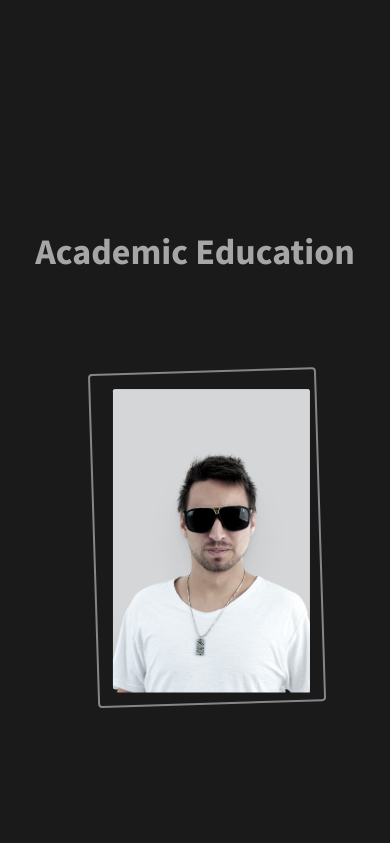
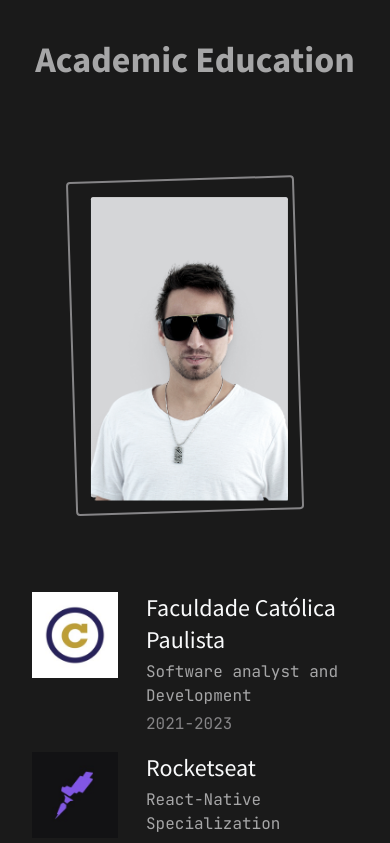
Before and after one commit to Jeffersoncharlles/portfolio, a Next.js app in the folder web/: page / in a window 390 px wide. Shown: the part 1140-1983 px from the top of the page. Built offline with nearby package versions, Linux system fonts and the light colour scheme.

Commit message:
chore: responsive svg image

```diff
--- a/web/src/assets/SVGS/PhotoSvg/index.tsx
+++ b/web/src/assets/SVGS/PhotoSvg/index.tsx
@@ -10,6 +10,7 @@ const SvgComponent = ({ urlImage, styleClass, ...rest }:Props) => (
   <svg
     fill="none"
     xmlns="http://www.w3.org/2000/svg"
+    className={styles.pictureSvg}
     {...rest}
   >
     <g filter="url(#a)">
@@ -31,71 +32,6 @@ const SvgComponent = ({ urlImage, styleClass, ...rest }:Props) => (
       strokeWidth={2}
       className={styles.borderImg}
     />
-
-
-    <defs>
-      <filter
-        id="a"
-        x={0.981}
-        y={29.248}
-        width={586}
-        height={730}
-        filterUnits="userSpaceOnUse"
-        colorInterpolationFilters="sRGB"
-      >
-        <feFlood floodOpacity={0} result="BackgroundImageFix" />
-        <feColorMatrix
-          in="SourceAlpha"
-          values="0 0 0 0 0 0 0 0 0 0 0 0 0 0 0 0 0 0 127 0"
-          result="hardAlpha"
-        />
-        <feOffset dy={3.623} />
-        <feGaussianBlur stdDeviation={1.812} />
-        <feColorMatrix values="0 0 0 0 0.0627451 0 0 0 0 0.0627451 0 0 0 0 0.0627451 0 0 0 0.0209047 0" />
-        <feBlend in2="BackgroundImageFix" result="effect1_dropShadow_301_216" />
-        <feColorMatrix
-          in="SourceAlpha"
-          values="0 0 0 0 0 0 0 0 0 0 0 0 0 0 0 0 0 0 127 0"
-          result="hardAlpha"
-        />
-        <feOffset dy={10.017} />
-        <feGaussianBlur stdDeviation={5.009} />
-        <feColorMatrix values="0 0 0 0 0.0627451 0 0 0 0 0.0627451 0 0 0 0 0.0627451 0 0 0 0.03 0" />
-        <feBlend
-          in2="effect1_dropShadow_301_216"
-          result="effect2_dropShadow_301_216"
-        />
-        <feColorMatrix
-          in="SourceAlpha"
-          values="0 0 0 0 0 0 0 0 0 0 0 0 0 0 0 0 0 0 127 0"
-          result="hardAlpha"
-        />
-        <feOffset dy={24.118} />
-        <feGaussianBlur stdDeviation={12.059} />
-        <feColorMatrix values="0 0 0 0 0.0627451 0 0 0 0 0.0627451 0 0 0 0 0.0627451 0 0 0 0.0390953 0" />
-        <feBlend
-          in2="effect2_dropShadow_301_216"
-          result="effect3_dropShadow_301_216"
-        />
-        <feColorMatrix
-          in="SourceAlpha"
-          values="0 0 0 0 0 0 0 0 0 0 0 0 0 0 0 0 0 0 127 0"
-          result="hardAlpha"
-        />
-        <feOffset dy={80} />
-        <feGaussianBlur stdDeviation={40} />
-        <feColorMatrix values="0 0 0 0 0.0627451 0 0 0 0 0.0627451 0 0 0 0 0.0627451 0 0 0 0.06 0" />
-        <feBlend
-          in2="effect3_dropShadow_301_216"
-          result="effect4_dropShadow_301_216"
-        />
-        <feBlend
-          in="SourceGraphic"
-          in2="effect4_dropShadow_301_216"
-          result="shape"
-        />
-      </filter>
-    </defs>
   </svg>
 )
 
--- a/web/src/assets/SVGS/PhotoSvg/styles.module.css
+++ b/web/src/assets/SVGS/PhotoSvg/styles.module.css
@@ -1,4 +1,7 @@
 
+.pictureSvg{
+  @apply w-[587px] h-[760px] md:w-[370px] md:h-[400px];
+}
 
 .borderImg{
   @apply w-[460.401px]  h-[619.176px] md:w-[226px] md:h-[332px];
--- a/web/src/components/AcademicEducation/index.tsx
+++ b/web/src/components/AcademicEducation/index.tsx
@@ -9,10 +9,12 @@ export const AcademicEducation = ({ ...rest }) => {
 
     return(
       <section className={styles.container}  {...rest}>
-        <h2 className={styles.container_title}>Academic Education</h2>
+        <h2 className={styles.container_title} data-aos="fade-left">Academic Education</h2>
         <div className={styles.container_About}>
-            <PhotoSvg urlImage='/me2.png' width={587} height={760} />
-          <div className={styles.container_cards}>
+          <picture className={styles.picture} data-aos="fade-up" >
+            <PhotoSvg urlImage='/me2.png'  />
+          </picture>
+          <div className={styles.container_cards} data-aos="fade-up">
             {academic.map((item,index) => (
               <CardFormation key={index} data={item} />
             ))}
--- a/web/src/components/AcademicEducation/styles.module.css
+++ b/web/src/components/AcademicEducation/styles.module.css
@@ -1,13 +1,19 @@
 .container{
-  @apply flex flex-col justify-start items-end w-full lg:items-center;
+  @apply flex flex-col  justify-start items-end w-full lg:items-center;
 }
 
 .container_title{
   @apply font-sans2 font-bold text-7xl absolute md:text-4xl;
 }
 .container_About{
-  @apply flex flex-row w-full justify-between lg:flex-col  my-24 lg:items-center lg:justify-center md:items-start md:p-8 ;
+
+  @apply flex flex-row  w-full  justify-between lg:flex-col  mt-24 px-4 py-4 lg:items-center lg:justify-center  md:p-8 ;
 }
+.picture{
+  /* border: 1px solid seagreen; */
+  @apply flex justify-center  items-center mb-6;
+}
+
 .container_cards{
 
   @apply flex flex-col  gap-4;
--- a/web/src/components/Hero/index.tsx
+++ b/web/src/components/Hero/index.tsx
@@ -7,7 +7,7 @@ export const Hero = ({...rest}:Props) => {
     return(
       <section className={styles.containerHero}  {...rest}>
 
-        <div className={styles.container_item1}>
+        <div className={styles.container_item1} data-aos="fade-up" >
           <h1 className={styles.container_title} aria-label='Software Analyst'>Software Analyst</h1>
           <h4 className={styles.container_subtitle}>Jefferson Charlles</h4>
           <p className={styles.container_body}>
@@ -20,7 +20,7 @@ export const Hero = ({...rest}:Props) => {
           </button>
         </div>
 
-        <div className={styles.container_item2} >
+        <div className={styles.container_item2} data-aos="fade-up">
           <UnionDegrade className={styles.union} />
           <div className={styles.stacks} >
             <SlacksIcons className={styles.icons} />
--- a/web/src/components/Hero/styles.module.css
+++ b/web/src/components/Hero/styles.module.css
@@ -1,5 +1,5 @@
 .containerHero {
-  @apply flex  mx-auto  mt-36 mb-48 w-full flex-row  lg:items-center lg:justify-between lg:flex-col lg:gap-12;
+  @apply flex  mx-auto  mt-36 mb-48 w-full flex-row  lg:items-center lg:justify-between lg:flex-col lg:gap-12 md:mb-0;
 }
 
 .container_item1 {
--- a/web/src/pages/index.tsx
+++ b/web/src/pages/index.tsx
@@ -30,7 +30,7 @@ export default function Home() {
       <main className={styles.container} >
 
         <Hero id='home' />
-        <AcademicEducation id="formation" />
+        <AcademicEducation id="formation"  />
         <MyProjects id="myproject" />
 
         <Footer />
```
